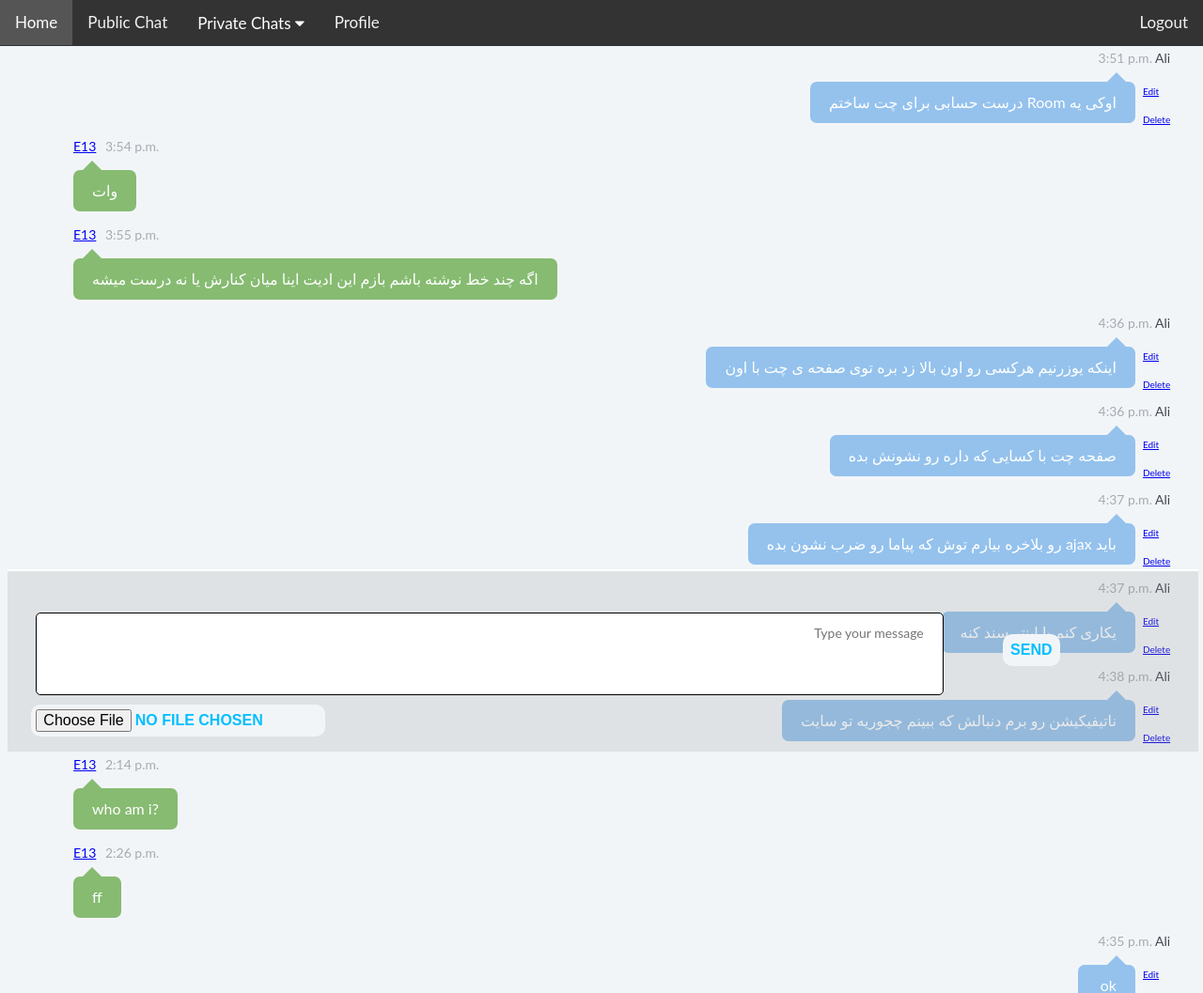
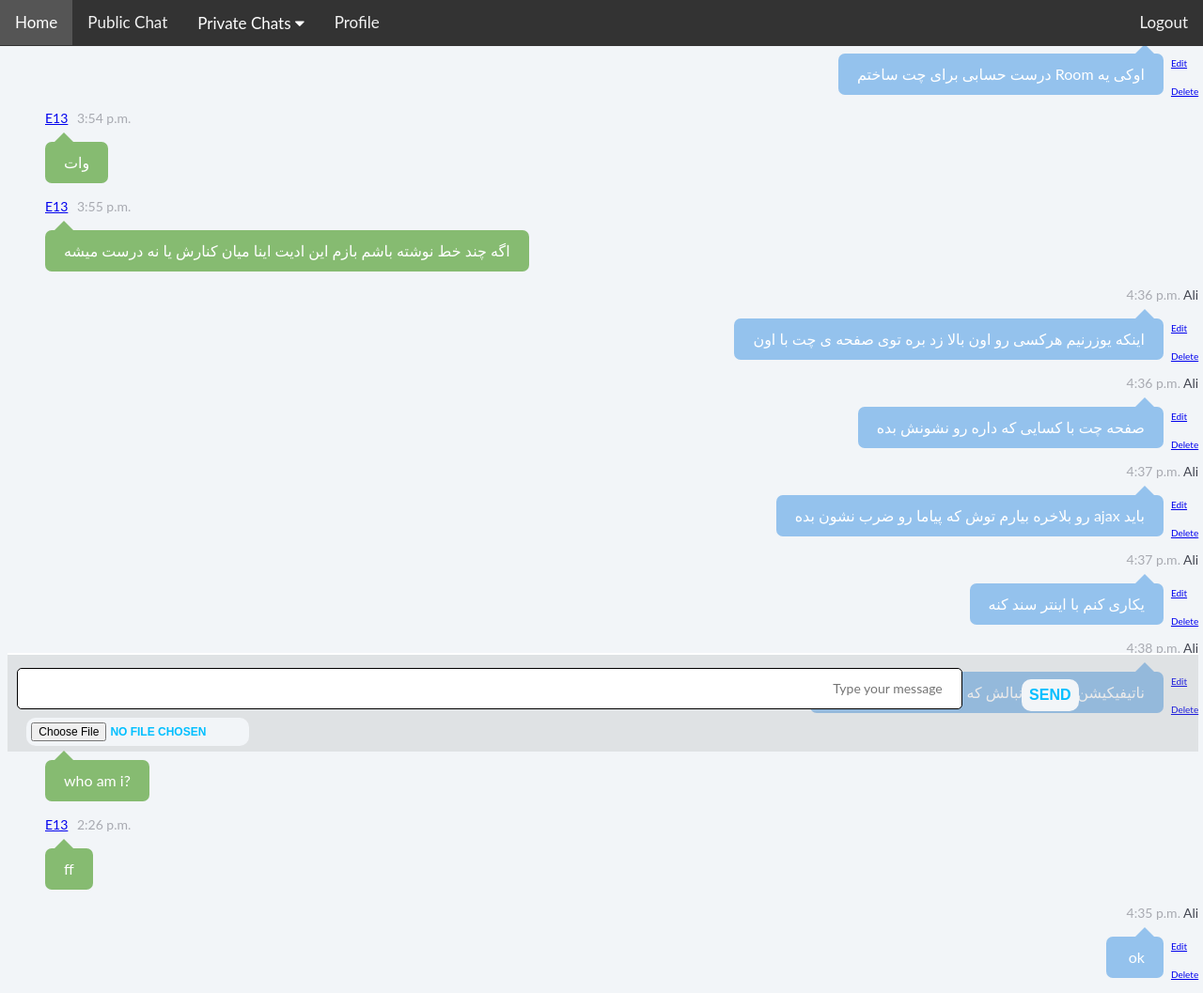
Before and after one commit to AliRn76/django-chatroom, a Django app: page /chat/1/ in a window 1280 px wide. Shown: the top 1057 px of the page at 94% size. Run offline with Django 3.2, Linux system fonts and the light colour scheme; a user stored in the database is signed in; data comes from the database, SQL or seed files in the repository.

Commit message:
Textarea 1 line shod

```diff
--- a/chat/forms.py
+++ b/chat/forms.py
@@ -102,7 +102,7 @@ class SendMessageModelForm(forms.ModelForm):
     message = forms.CharField(label='', required=False, widget=forms.Textarea(
             attrs={
                 "placeholder": "Type your message",
-                "rows" : "3",
+                "rows" : "1",
                 "dir" : "rtl",
                 "id" : "textarea",
             }
@@ -136,7 +136,7 @@ class SendMessagePVModelForm(forms.ModelForm):
     message = forms.CharField(label='', widget=forms.Textarea(
             attrs={
                 "placeholder": "Type your message",
-                "rows" : "3",
+                "rows" : "1",
                 "dir" : "rtl",
                 "id": "textarea",
             }
@@ -158,7 +158,7 @@ class SendMessagePVModelForm(forms.ModelForm):
 class EditMessageModelForm(forms.ModelForm):
     message = forms.CharField(label='', widget=forms.Textarea(
             attrs={
-                "rows": "3",
+                "rows": "1",
                 "placeholder": "Type your message",
                 "dir": "rtl",
             }
--- a/chat/static/newChat.css
+++ b/chat/static/newChat.css
@@ -25,9 +25,6 @@ ul{
 
 }
 .chat .chat-history {
-  padding: 30px 30px 20px;
-
-
   height: 65%;
 
 }
@@ -76,8 +73,8 @@ ul{
   left: calc(100% - 20px);
 }
 .chat .chat-message {
-
-    padding:30px;
+    padding-left:10px;
+    padding-bottom:15px;
     width: 99%;
      position: fixed;
      bottom: 0;
@@ -112,7 +109,7 @@ ul{
   cursor: pointer;
   font-weight: bold;
   background: #F2F5F8;
-  top: 35%;
+  top: 25%;
   padding:8px;
   margin-left:5%;
   margin-right:5%;
@@ -169,17 +166,18 @@ ul{
 
 
 #id_image{
+
   float: left;
   color: #00bfff;
-  font-size: 16px;
+  font-size: 12px;
   border-radius:10px;
   text-transform: uppercase;
   border: none;
   cursor: pointer;
-  font-weight: bold;
   background: #F2F5F8;
-  top: 74%;
-  left:0%;
+
+  top: 65%;
+  left: -5px;
   margin-left:2%;
   padding:5px;
   position: absolute;
```
